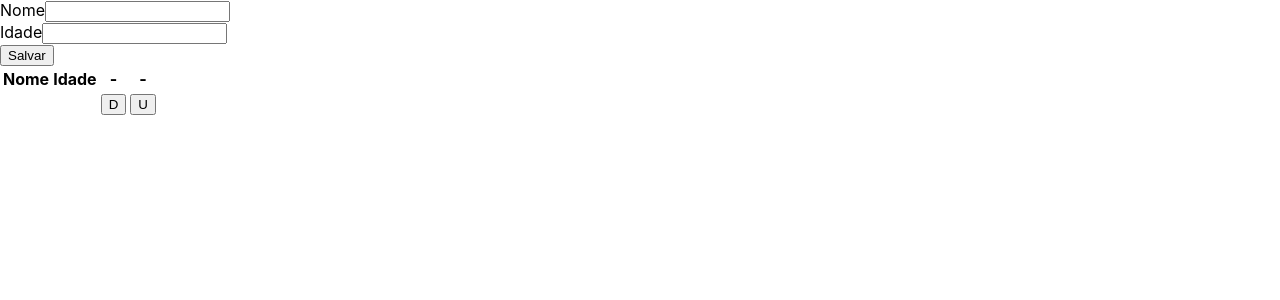
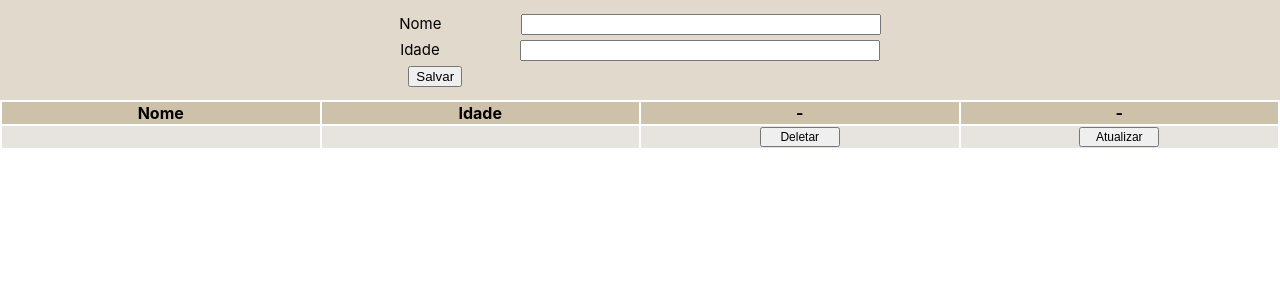
Before and after one commit to Vitor8/users-list, a React (Create React App) app: page / in a window 1280 px wide. Both pictures are taken after a click on the button "Salvar". Shown: the top 300 px of the page. Built offline with nearby package versions, Linux system fonts and the light colour scheme.

Commit message:
Adiciona CSS

```diff
--- a/src/components/InputList.js
+++ b/src/components/InputList.js
@@ -1,6 +1,8 @@
 import React, { useState } from 'react';
 import { connect } from 'react-redux';
 import * as userActions from '../actions/index';
+
+import '../css/Home.css';
 
 function InputList({ addUser, usersArray }) {
   const [name, setName] = useState('');
@@ -13,7 +15,7 @@ function InputList({ addUser, usersArray }) {
 
   function newUser(name, age) {
     const isNameRepeated = isNameAlreadyRegistered(name);
-    if (isNameRepeated) return alert('Nome já regeistrado');
+    if (isNameRepeated) return alert('Nome já registrado');
 
     addUser(name, age);
     setName('');
@@ -21,33 +23,35 @@ function InputList({ addUser, usersArray }) {
   }
 
   return (
-    <div>
-      <div className="input-name-div">
+    <div className="input-container">
+
+      <div className="input-card">
         <label>Nome</label>
         <input
           type="text"
-          className="input-name-text"
+          className="input-text"
           onChange={ (e) => setName(e.target.value) }
           value={ name }
         />
       </div>
 
-      <div className="input-age-div">
+      <div className="input-card">
         <label>Idade</label>
         <input
           type="text"
-          className="input-age-text"
+          className="input-text"
           onChange={ (e) => setAge(e.target.value) }
           value={ age }
         />
       </div>
 
       <button
-        className="add-button"
+        className="save-button"
         onClick={ () => newUser(name, age) }
       >
         Salvar
       </button>
+
     </div>
   );
 }
--- a/src/components/UserCard.js
+++ b/src/components/UserCard.js
@@ -1,6 +1,7 @@
 import React, { useState } from 'react';
 import { connect } from 'react-redux';
 import * as userActions from '../actions/index';
+import '../css/Home.css';
 
 function UserCard({ user, removeUser, updateUser }) {
   const [newName, setNewName] = useState('');
@@ -32,8 +33,16 @@ function UserCard({ user, removeUser, updateUser }) {
       <tr>
         <td className="table-row">{ user.name }</td>
         <td className="table-row">{ user.age }</td>
-        <td><button onClick={ () => confirmDelete(user.id) }>D</button></td>
-        <td><button onClick={ () => setIsUserBeingUpdated(!isUserBeingUpdated)}>U</button></td>
+        <td className="table-row">
+          <button onClick={ () => confirmDelete(user.id) } className="button-row">
+            Deletar
+          </button>
+        </td>
+        <td className="table-row">
+          <button onClick={ () => setIsUserBeingUpdated(!isUserBeingUpdated)} className="button-row">
+            Atualizar
+          </button>
+        </td>
       </tr>
     );
   }
@@ -41,29 +50,36 @@ function UserCard({ user, removeUser, updateUser }) {
   function updatingRow() {
     return (
       <tr>
-
-        <td className="input-name-div">
+        <td className="table-row">
           <input
             type="text"
-            className="input-name-text"
-            placeholder="New Name..."
+            className="update-field"
+            placeholder="Name..."
             onChange={ (e) => setNewName(e.target.value) }
             value={ newName }
           />
         </td>
 
-        <td className="input-age-div">
+        <td className="table-row">
           <input
             type="text"
-            className="input-age-text"
-            placeholder="New Age..."
+            className="update-field"
+            placeholder="Age..."
             onChange={ (e) => setNewAge(e.target.value) }
             value={ newAge }
           />
         </td>
 
-        <td><button onClick={ () => prepareToUpdateUser() }>U</button></td>
-        <td><button onClick={ () => cancelUpdate() }>C</button></td>
+        <td className="table-row">
+          <button onClick={ () => cancelUpdate() } className="button-row">
+            Cancelar
+          </button>
+        </td>
+        <td className="table-row">
+          <button onClick={ () => prepareToUpdateUser() } className="button-row">
+            Atualizar
+          </button>
+        </td>
       </tr>
     );
   }
--- a/src/components/UsersTable.js
+++ b/src/components/UsersTable.js
@@ -2,6 +2,7 @@ import React, { useState, useEffect } from 'react';
 import { connect } from 'react-redux';
 import * as userActions from '../actions/index';
 import UserCard from './UserCard';
+import '../css/Home.css'
 
 function UsersTable({ usersArray, checkSessionStorage }) {
   const [usersArrayOrderByAge, setOrder] = useState([]);
@@ -63,7 +64,7 @@ function UsersTable({ usersArray, checkSessionStorage }) {
 
   return (
     <div>
-      <table>
+      <table className="table-container">
         <tr>
           <th className="table-title">Nome</th>
           <th className="table-title" onClick={ () => handleOrder() }>Idade</th>
--- /dev/null
+++ b/src/css/Home.css
@@ -0,0 +1,52 @@
+.input-container {
+  background-color: rgb(224, 217, 204);
+  display: flex;
+  flex-direction: column;
+  justify-content: center;
+  align-items: center;
+  height: 100px;
+}
+
+.input-card {
+  justify-content: space-evenly;
+  display: flex;
+  width: 50%;
+  font-size: 15px;
+  margin-bottom: 5px;
+}
+
+.input-text {
+  width: 55%;
+}
+
+.save-button {
+  align-self: center;
+  margin-right: 32%;
+}
+
+.table-container {
+  width: 100%;
+}
+
+.table-title {
+  background-color: rgb(206, 193, 169);
+  font-size: 16px;
+  width: 10%;
+}
+
+.table-row {
+  background-color: rgb(231, 228, 223);
+  text-align: center;
+  font-size: 14px;
+  width: 10%;
+}
+
+.button-row {
+  font-size: 12px;
+  width: 80px;
+}
+
+.update-field {
+  width: 60px;
+  height: 13px;
+}
```
